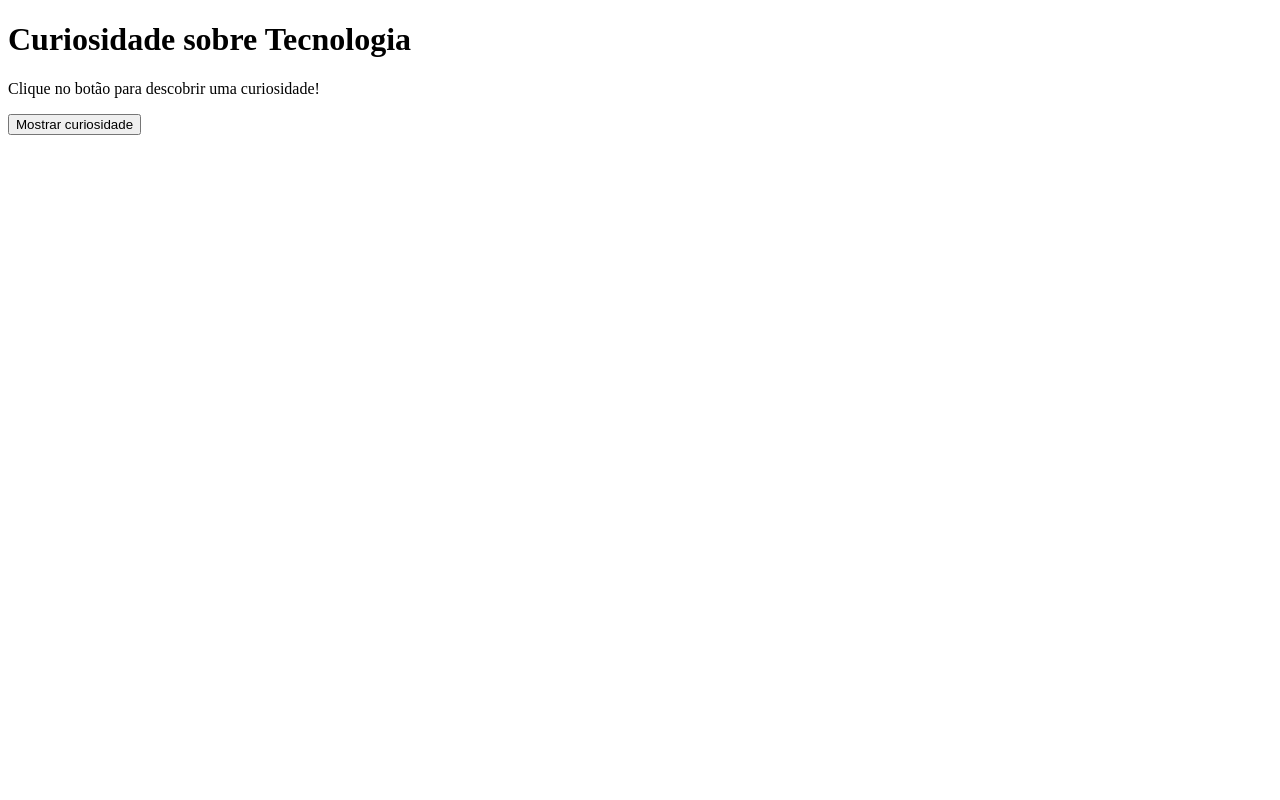
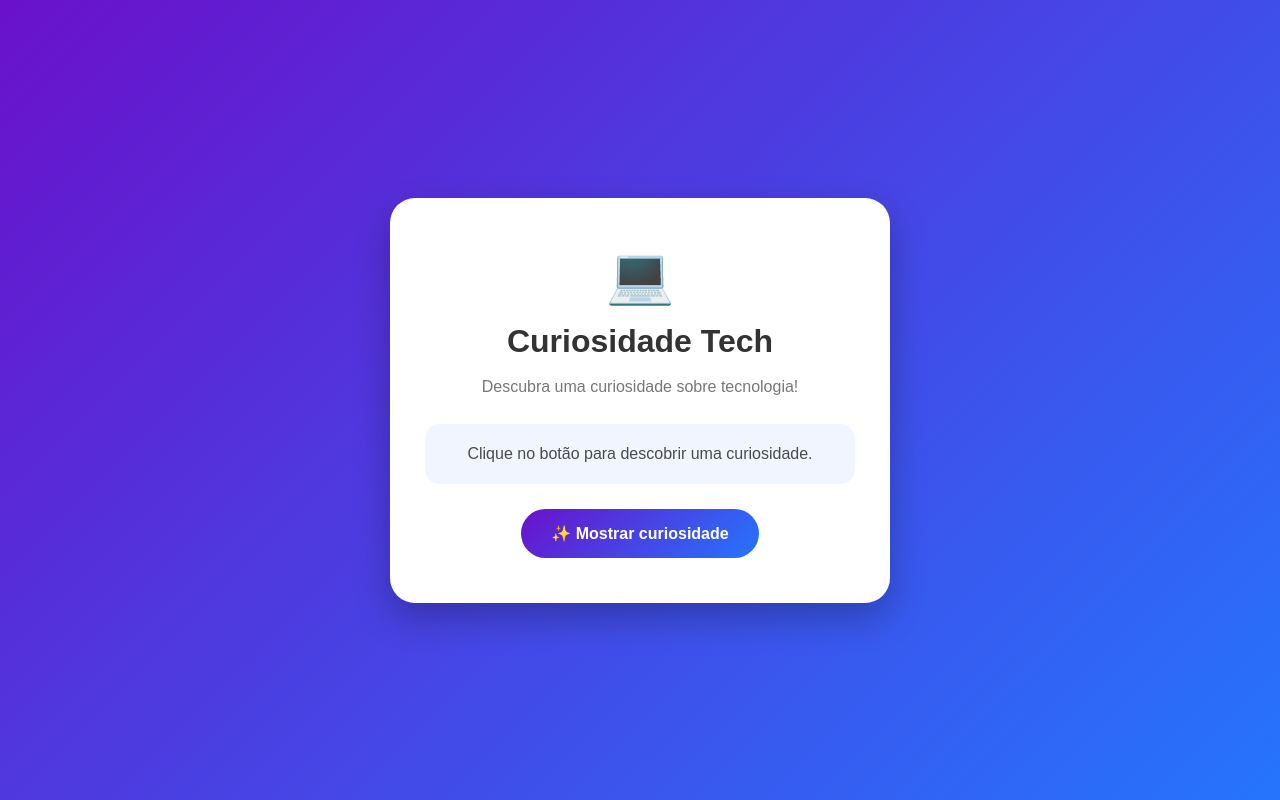
Before and after one commit to mecanicoraiz/ia-na-escola, a plain HTML site: page index.html in a window 1280 px wide. Drawn offline with Linux system fonts and the light colour scheme.

Commit message:
Update index.html

```diff
--- a/index.html
+++ b/index.html
@@ -3,22 +3,108 @@
 <head>
     <meta charset="UTF-8">
     <meta name="viewport" content="width=device-width, initial-scale=1.0">
-    <title>Curiosidade sobre Tecnologia</title>
+
+    <title>Curiosidade Tech</title>
+
+    <style>
+        * {
+            margin: 0;
+            padding: 0;
+            box-sizing: border-box;
+            font-family: Arial, sans-serif;
+        }
+
+        body {
+            min-height: 100vh;
+            display: flex;
+            justify-content: center;
+            align-items: center;
+            background: linear-gradient(135deg, #6a11cb, #2575fc);
+        }
+
+        .container {
+            width: 90%;
+            max-width: 500px;
+            background-color: white;
+            padding: 45px 35px;
+            border-radius: 25px;
+            text-align: center;
+            box-shadow: 0 15px 35px rgba(0, 0, 0, 0.25);
+        }
+
+        .icone {
+            font-size: 55px;
+            margin-bottom: 15px;
+        }
+
+        h1 {
+            color: #333;
+            margin-bottom: 15px;
+        }
+
+        .subtitulo {
+            color: #777;
+            margin-bottom: 25px;
+            line-height: 1.5;
+        }
+
+        .mensagem {
+            background-color: #f1f5ff;
+            color: #4b4b4b;
+            padding: 18px;
+            border-radius: 15px;
+            margin-bottom: 25px;
+            line-height: 1.5;
+        }
+
+        .botao {
+            border: none;
+            padding: 15px 30px;
+            border-radius: 30px;
+            background: linear-gradient(135deg, #6a11cb, #2575fc);
+            color: white;
+            font-size: 16px;
+            font-weight: bold;
+            cursor: pointer;
+            transition: 0.3s;
+        }
+
+        .botao:hover {
+            transform: scale(1.05);
+            box-shadow: 0 8px 20px rgba(37, 117, 252, 0.4);
+        }
+    </style>
 </head>
+
 <body>
 
-    <h1>Curiosidade sobre Tecnologia</h1>
+    <div class="container">
 
-    <p class="mensagem">Clique no botão para descobrir uma curiosidade!</p>
+        <div class="icone">💻</div>
 
-    <button class="botao">Mostrar curiosidade</button>
+        <h1>Curiosidade Tech</h1>
+
+        <p class="subtitulo">
+            Descubra uma curiosidade sobre tecnologia!
+        </p>
+
+        <p class="mensagem">
+            Clique no botão para descobrir uma curiosidade.
+        </p>
+
+        <button class="botao">
+            ✨ Mostrar curiosidade
+        </button>
+
+    </div>
 
     <script>
         const botao = document.querySelector(".botao");
         const mensagem = document.querySelector(".mensagem");
 
         function mostrarMensagem() {
-            mensagem.textContent = "A tecnologia está presente em várias atividades do nosso dia a dia!";
+            mensagem.textContent =
+                "🚀 A tecnologia está presente em quase tudo que fazemos, desde conversar com amigos até estudar e trabalhar!";
         }
 
         botao.addEventListener("click", mostrarMensagem);
```
